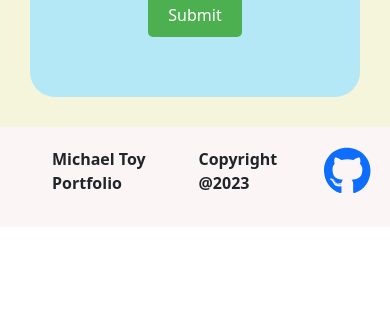
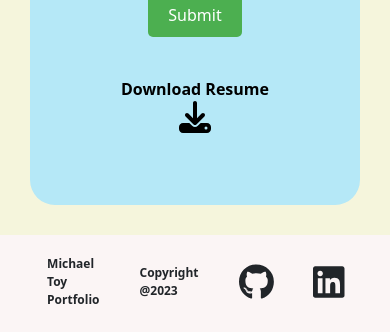
Before and after one commit to miket2997/Porfolio, a React (Vite) app: page / in a window 390 px wide. Shown: the part 5417-5749 px from the top of the page. Before the commit the page ends 5644 px from the top, so only its background shows below. Built offline with nearby package versions, Linux system fonts and the light colour scheme.

Commit message:
added linkedin and resume

```diff
--- a/src/components/Contact.jsx
+++ b/src/components/Contact.jsx
@@ -1,5 +1,7 @@
 import React, { useState } from "react";
 import { useForm } from "@formspree/react";
+import { FontAwesomeIcon } from "@fortawesome/react-fontawesome";
+import { faDownload } from "@fortawesome/free-solid-svg-icons";
 
 export default function Contact() {
   const [state, handleSubmit] = useForm("mnqylqln");
@@ -21,9 +23,15 @@ export default function Contact() {
   }
 
   function handleFormSubmit(event) {
-    event.preventDefault(); // prevent default form submit behavior
+    event.preventDefault();
     handleSubmit(inputs); // submit the form with the current inputs
+  };
+
+  function handleDownload() {
+    const resumeUrl = "https://drive.google.com/file/d/1sDRcbTDsgLLfMgwI1w48d0ElU0j0lnPk/view?usp=sharing";
+    window.open(resumeUrl, "_blank");
   }
+
 
   return (
     <div className="contact--container" id="contact">
@@ -58,6 +66,11 @@ export default function Contact() {
           <button type="submit" disabled={state.submitting}>
             {state.submitting ? "Submitting..." : "Submit"}
           </button>
+          <button style={{background: "none", color: "black", fontWeight: "bold"}} type="button" onClick={ handleDownload }>
+            Download Resume
+            <br />
+            <FontAwesomeIcon icon={ faDownload } size="2x" />
+          </button>
         </form>
       )}
     </div>
--- a/src/components/Footer.jsx
+++ b/src/components/Footer.jsx
@@ -1,11 +1,11 @@
 import React from "react";
 import { FontAwesomeIcon } from "@fortawesome/react-fontawesome";
-import { faGithub } from "@fortawesome/free-brands-svg-icons";
+import { faGithub, faLinkedin } from "@fortawesome/free-brands-svg-icons";
 
 export default function Footer(){
     return (
         <footer>
-            <ul>
+            <ul className="footer--list">
                 <li>Michael Toy Portfolio</li>
                 <li>Copyright @2023</li>
                 <li>
@@ -13,6 +13,11 @@ export default function Footer(){
                     <FontAwesomeIcon icon={faGithub} size="3x" />
                     </a>
                 </li>
+                <li>
+                    <a href="www.linkedin.com/in/michaeltoy29">
+                        <FontAwesomeIcon icon={ faLinkedin } size="3x" target="_blank" />
+                    </a>
+                </li>
             </ul>
         </footer>
     )
--- a/src/components/Home.jsx
+++ b/src/components/Home.jsx
@@ -9,7 +9,7 @@ export default function Main(){
         <div className="home">
             <h1>Michael Toy Portfolio</h1>
             <p className="header">Full Stack Web Developer with a passion for problem solving and creating user-friendly and responsive web applications</p>
-            <img className="my--photo" src={hikingImage} alt="picture" />
+            <img className="my--photo" src={ hikingImage } alt="picture" />
             <About />
             <br />
             <Skills />
--- a/src/index.css
+++ b/src/index.css
@@ -176,6 +176,10 @@ footer ul li {
   margin: 20px;
   font-size: larger;
   font-weight: 600;
+}
+
+.footer--list li a {
+  color: inherit;
 }
 
 @media screen and (min-width: 1300px){
@@ -560,11 +564,14 @@ footer ul li {
     margin-top: auto;
     margin-bottom: auto;
     align-items: center;
+    margin-right: 30px;
   }
 
   footer ul li {
-    font-size: 16px;
+    font-size: 12px;
   }
+
+
 
   .icons {
     margin: 0;
```
